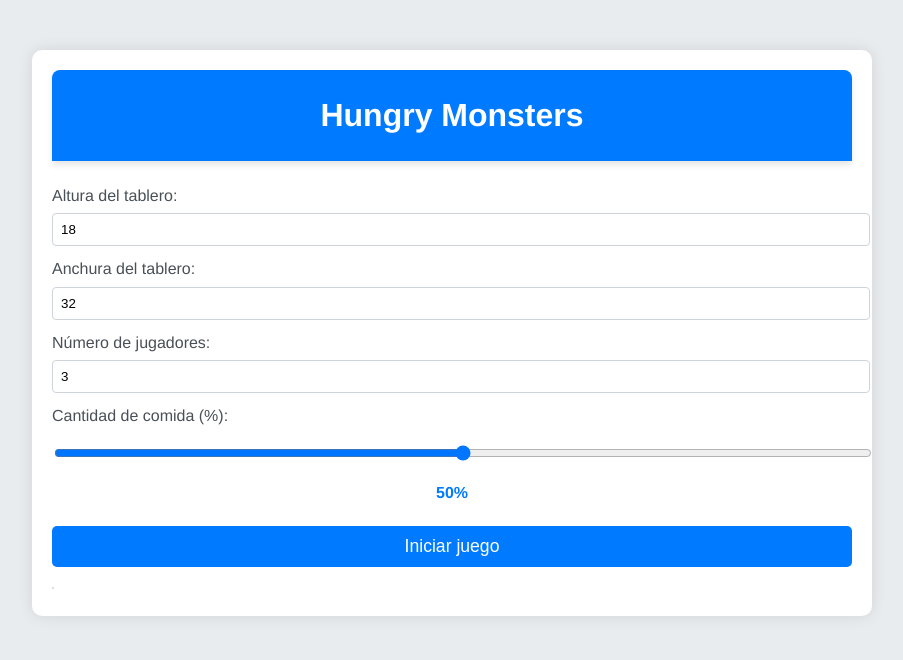
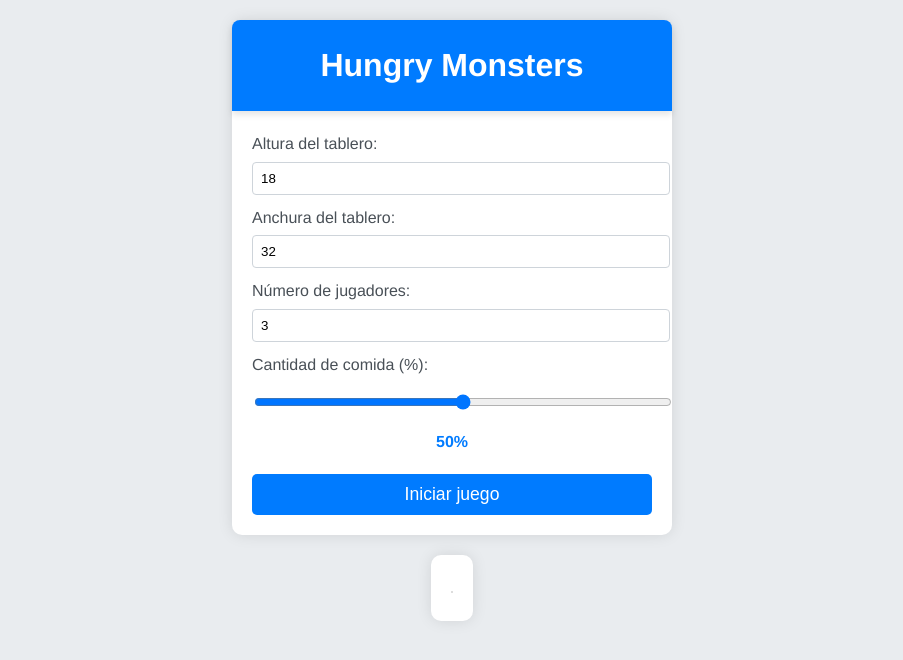
Before and after one commit to financieras/flask, a Flask app: page / in a window 1280 px wide. Shown: the top 660 px of the page, without its empty margins (188-1091 px from the left). Run offline with Flask 3, Linux system fonts and the light colour scheme.

Commit message:
tablero con fondo blanco

```diff
--- a/static/css/styles.css
+++ b/static/css/styles.css
@@ -9,13 +9,31 @@ body {
 }
 
 /* Contenedor principal */
-.container {
-    max-width: 800px;
-    margin: 50px auto;
+.main-container {
+    display: flex;
+    flex-direction: column;
+    align-items: center;
     padding: 20px;
+}
+
+/* Contenedor del formulario */
+.form-container {
+    max-width: 400px;
+    width: 100%;
     background-color: #ffffff;
     box-shadow: 0 0 15px rgba(0, 0, 0, 0.1);
     border-radius: 10px;
+    padding: 20px;
+    margin-bottom: 20px;
+}
+
+/* Contenedor del tablero */
+.board-container {
+    background-color: #ffffff;
+    box-shadow: 0 0 15px rgba(0, 0, 0, 0.1);
+    border-radius: 10px;
+    padding: 20px;
+    display: inline-block;
 }
 
 /* Estilo para el encabezado */
@@ -26,7 +44,7 @@ h1 {
     background-color: #007bff;
     border-radius: 8px 8px 0 0;
     box-shadow: 0 4px 6px rgba(0, 0, 0, 0.1);
-    margin-top: 0;
+    margin: -20px -20px 20px -20px;
 }
 
 /* Estilos para las opciones del juego */
@@ -73,7 +91,6 @@ button:hover {
 
 /* Estilo para el tablero de juego */
 #game-board {
-    margin-top: 20px;
     border: 1px solid #ddd;
     display: inline-block;
 }
@@ -89,6 +106,20 @@ button:hover {
     display: flex;
     justify-content: center;
     align-items: center;
+    font-weight: normal;
+    font-size: 10px;
+}
+
+/* Estilos para celdas de jugadores y comida */
+.player-cell {
+    background-color: #ff4d4d;  /* Rojo vivo */
+    color: white;
     font-weight: bold;
     font-size: 10px;
 }
+
+.food-cell {
+    background-color: #e6ffe6;  /* Verde claro */
+    font-size: 8px;
+    font-weight: normal;
+}
--- a/static/js/script.js
+++ b/static/js/script.js
@@ -54,24 +54,29 @@ document.addEventListener('DOMContentLoaded', () => {
                 const cellElement = document.createElement('div');
                 cellElement.className = 'game-cell';
                 cellElement.textContent = getCellContent(cell);
-                cellElement.style.backgroundColor = getCellColor(cell);
+                if (isPlayer(cell)) {
+                    cellElement.classList.add('player-cell');
+                } else if (isFood(cell)) {
+                    cellElement.classList.add('food-cell');
+                }
                 rowElement.appendChild(cellElement);
             }
             gameBoard.appendChild(rowElement);
         }
     }
 
-    function getCellColor(cell) {
-        if (!isNaN(cell) && cell >= 1 && cell <= 9) return '#e6ffe6';  // Light green for food
-        if (cell === '·') return 'white';  // Empty
-        if ('ABCDEFGHIJKLMNOPQRSTUVWXYZ'.includes(cell)) return '#ffe6e6';  // Light red for players
-        return 'gray';  // Unknown
+    function isPlayer(cell) {
+        return 'ABCDEFGHIJKLMNOPQRSTUVWXYZ'.includes(cell);
+    }
+
+    function isFood(cell) {
+        return !isNaN(cell) && cell >= 1 && cell <= 9;
     }
 
     function getCellContent(cell) {
-        if (!isNaN(cell) && cell >= 1 && cell <= 9) return cell;  // Food
+        if (isFood(cell)) return cell;  // Food
         if (cell === '·') return '';  // Empty
-        if ('ABCDEFGHIJKLMNOPQRSTUVWXYZ'.includes(cell)) return cell;  // Players
+        if (isPlayer(cell)) return cell;  // Players
         return '';  // Unknown
     }
 });
--- a/templates/index.html
+++ b/templates/index.html
@@ -4,28 +4,34 @@
     <meta charset="UTF-8">
     <meta name="viewport" content="width=device-width, initial-scale=1.0">
     <title>Hungry Monsters</title>
-    <link rel="stylesheet" href="/static/css/styles.css">
+    <link rel="stylesheet" href="{{ url_for('static', filename='css/styles.css') }}">
 </head>
 <body>
-    <div class="container">
+    <div class="main-container">
+        <div class="form-container">
             <h1>Hungry Monsters</h1>
             <div class="options">
                 <label for="height">Altura del tablero:</label>
-            <input type="number" id="height" name="height" value="18" min="1" max="50">
+                <input type="number" id="height" min="5" max="27" value="18">
 
                 <label for="width">Anchura del tablero:</label>
-            <input type="number" id="width" name="width" value="32" min="1" max="50">
+                <input type="number" id="width" min="6" max="48" value="32">
 
                 <label for="num-players">Número de jugadores:</label>
-            <input type="number" id="num-players" name="num-players" value="3" min="2" max="26">
+                <input type="number" id="num-players" min="2" max="26" value="3">
 
                 <label for="amount-food">Cantidad de comida (%):</label>
-            <input type="range" id="amount-food" name="amount-food" value="50" min="0" max="100">
+                <input type="range" id="amount-food" min="0" max="100" value="50">
                 <div id="food-value" class="range-value">50%</div>
             </div>
             <button id="startBtn">Iniciar juego</button>
+        </div>
+
+        <div class="board-container">
             <div id="game-board"></div>
         </div>
-    <script src="/static/js/script.js"></script>
+    </div>
+
+    <script src="{{ url_for('static', filename='js/script.js') }}"></script>
 </body>
 </html>
```
Lines whose indentation alone changed are shown as unchanged.
